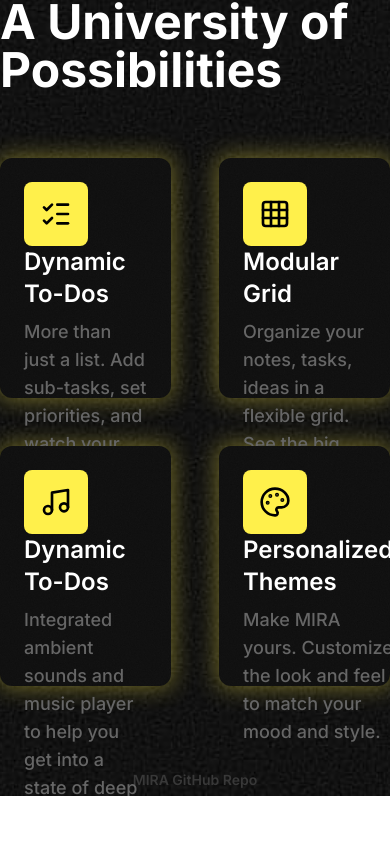
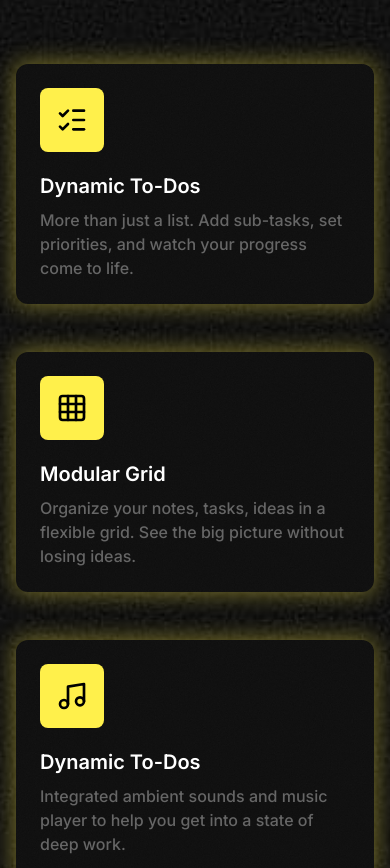
Before and after one commit to JunLovin/MIRA, a React (Vite) app: page / in a window 390 px wide. Shown: the part 835-1703 px from the top of the page. Before the commit the page ends 1631 px from the top, so only its background shows below. Built offline with nearby package versions, Linux system fonts and the light colour scheme.

Commit message:
feat: make possibilities section responsive

```diff
--- a/src/common/components/Footer.tsx
+++ b/src/common/components/Footer.tsx
@@ -1,7 +1,7 @@
 export default function Footer() {
     return (
         <>
-        <footer className="flex justify-center items-center h-8">
+        <footer className="flex justify-center items-center h-8 mt-8">
             <a href="https://github.com/JunLovin/MIRA" target="_blank" className="text-[#383838] hover:underline font-semibold text-sm">MIRA GitHub Repo</a>
         </footer>
         </>
--- a/src/features/early/components/Possibilities.tsx
+++ b/src/features/early/components/Possibilities.tsx
@@ -32,8 +32,10 @@ export default function Possibilities() {
   return (
     <>
       <section className="possibilities-section min-h-dvh flex flex-col items-center gap-16 justify-center">
-        <h2 className="font-bold text-5xl">A University of Possibilities</h2>
-        <div className="possibilities-grid grid grid-cols-2 grid-rows-2 h-full gap-12">
+        <h2 className="font-bold text-5xl text-center max-md:text-4xl max-sm:text-4xl">
+          A University of Possibilities
+        </h2>
+        <div className="possibilities-grid grid grid-cols-2 grid-rows-2 h-full max-lg:grid-cols-1 max-lg:grid-rows-4 px-4 gap-12">
           {data.map((data, i) => (
             <PossibilityCard
               key={i}
--- a/src/features/early/components/possibilities/PossibilityCard.tsx
+++ b/src/features/early/components/possibilities/PossibilityCard.tsx
@@ -23,8 +23,10 @@ export default function PossibilityCard({
       <div className="absolute -z-2 inset-0 bg-[#FFF04B]/50 blur-md animate-pulse" />
       <div className="icon bg-[#FFF04B] p-4 rounded-lg text-black">{icon}</div>
       <div className="card-content flex flex-col gap-2">
-        <h3 className="font-semibold text-2xl">{cardTitle}</h3>
-        <p className="font-medium text-[#666666] text-lg">{cardDescription}</p>
+        <h3 className="font-semibold text-2xl max-sm:text-xl">{cardTitle}</h3>
+        <p className="font-medium text-[#666666] text-lg max-sm:text-base">
+          {cardDescription}
+        </p>
       </div>
     </div>
   );
```
